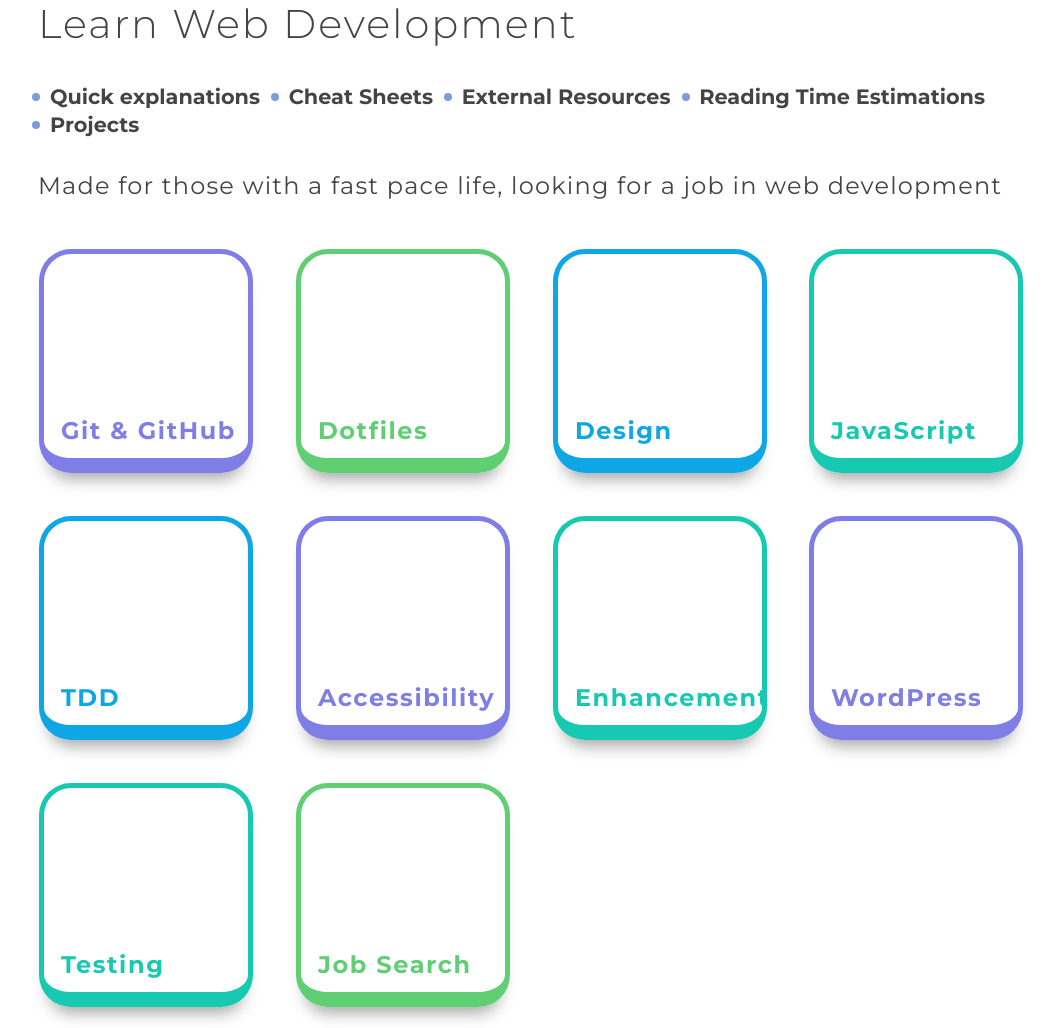
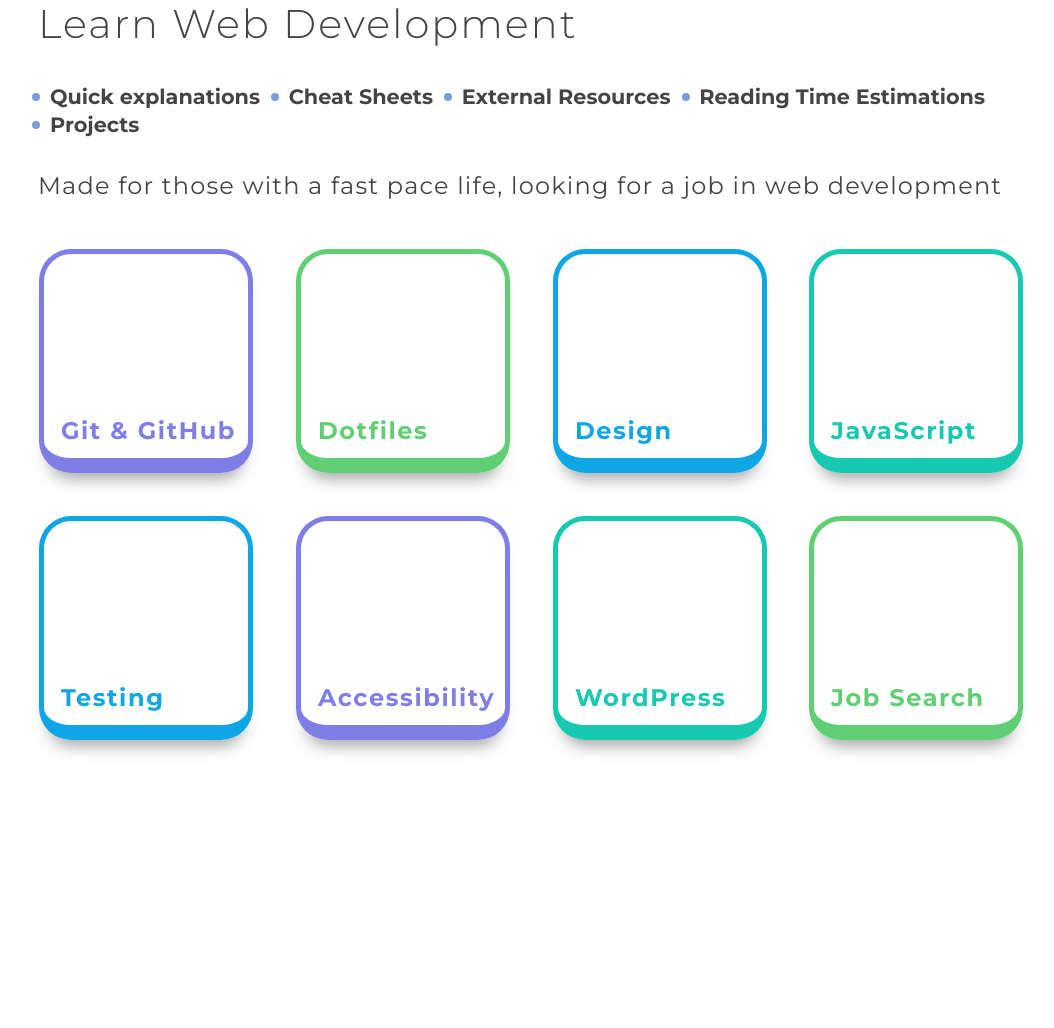
Before and after one commit to sparkbox/full-stack-beginners-guide, a web app: file src/index.html in a window 1280 px wide. Shown: the part 105-1133 px from the top of the page, without its empty margins (86-1140 px from the left). After the commit the page ends 859 px from the top, so only its background shows below. Run offline with its HTML, style and script files only (its server is not run), Linux system fonts and the light colour scheme.

Commit message:
remove content:
combine TDD and Testing
remove PE

Add height to wrapper: 100vh

```diff
--- a/src/index.html
+++ b/src/index.html
@@ -97,10 +97,10 @@
            class="page-link"
            aria-label="Visit the TDD page to learn about Test Driven Development">
             <section class="topic topic--tertiary">
-                <h2 class="topic__title topic__title--tertiary">TDD</h2>
+                <h2 class="topic__title topic__title--tertiary">Testing</h2>
                     <ul class="topic_list">
-                        <li class="topic_list-item">Dom Elements</li>
-                        <li class="topic_list-item">Testing Theory</li>
+                        <li class="topic_list-item">TDD</li>
+                        <li class="topic_list-item">Browser Testing</li>
                         <li class="topic_list-item">Testing Libraries</li>
                         <li class="topic_list-item">Tools</li>
                     </ul>
@@ -119,24 +119,11 @@
                     </ul>
             </section>
         </a>
-        <a href="coming-soon.html"
-           class="page-link"
-           aria-label="Visit the PE page to learn about Progressive Enhancement">
-            <section class="topic topic--quaternary">
-                <h2 class="topic__title topic__title--quaternary">Enhancement</h2>
-                    <ul class="topic_list">
-                        <li class="topic_list-item">HTML</li>
-                        <li class="topic_list-item">CSS</li>
-                        <li class="topic_list-item">JS</li>
-                        <li class="topic_list-item">MVP</li>
-                    </ul>
-            </section>
-        </a>
         <a href="cms.html"
            class="page-link"
            aria-label="Visit the WP page to learn about WordPress">
-            <section class="topic topic--primary">
-                <h2 class="topic__title topic__title--primary">WordPress</h2>
+            <section class="topic topic--quaternary">
+                <h2 class="topic__title topic__title--quaternary">WordPress</h2>
                     <ul class="topic_list">
                         <li class="topic_list-item">Wordpress</li>
                         <li class="topic_list-item">Plugins</li>
@@ -146,19 +133,6 @@
             </section>
         </a>
         </section>
-        <a href="coming-soon.html"
-           class="page-link"
-           aria-label="Visit the testing page to learn about browser testing">
-            <section class="topic topic--quaternary">
-                <h2 class="topic__title topic__title--quaternary">Testing</h2>
-                    <ul class="topic_list">
-                        <li class="topic_list-item">Browsers</li>
-                        <li class="topic_list-item">Resources</li>
-                        <li class="topic_list-item">Prefixes</li>
-                        <li class="topic_list-item">Fallbacks</li>
-                    </ul>
-            </section>
-        </a>
         <a href="coming-soon.html"
            class="page-link"
            aria-label="Visit the job page to learn about finding a job in the web development industry">
--- a/src/styles/style.css
+++ b/src/styles/style.css
@@ -523,6 +523,7 @@
 @media screen and (min-width: 77.5rem) {
     .wrapper__default {
         margin: 4rem 6rem;
+        height: 100vh;
     }
     .includes__item {
         float: left;
```
